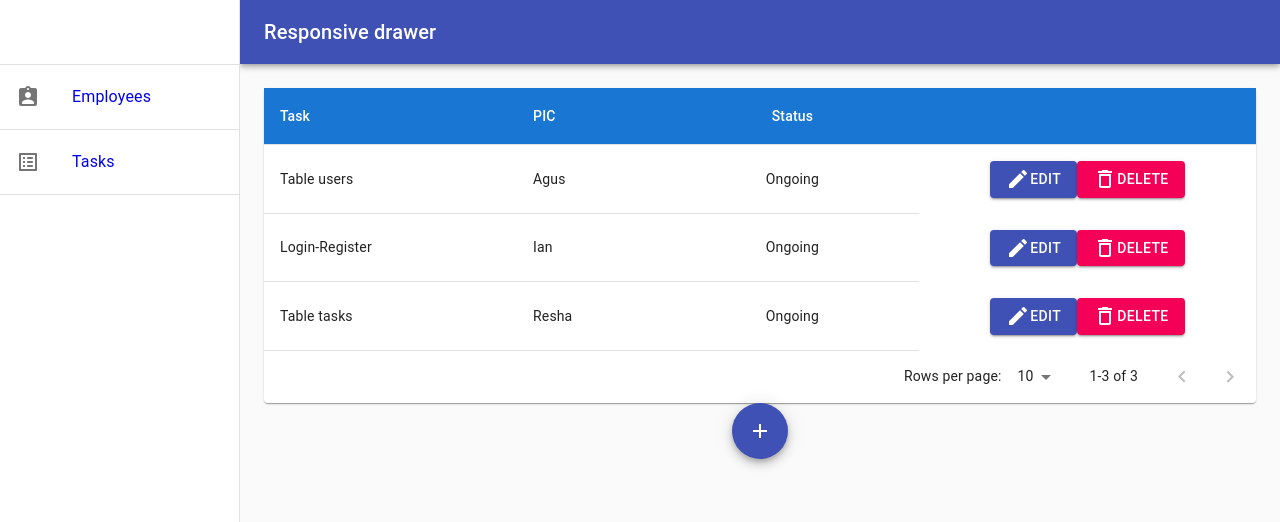
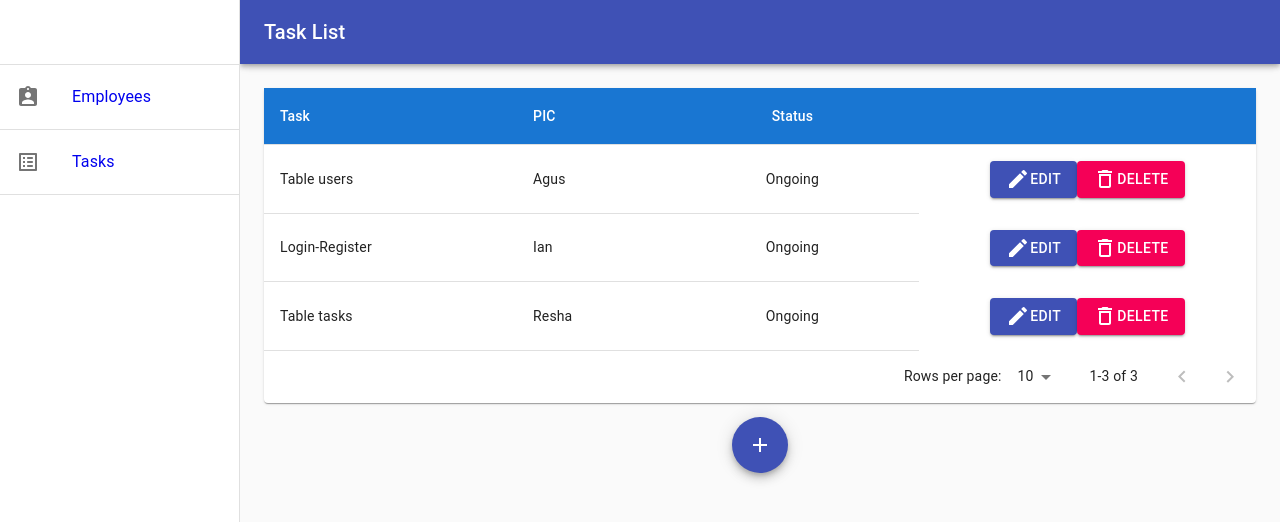
Before and after one commit to Task-Manage/front-end, a React (Create React App) app: page /admin/tasks in a window 1280 px wide. Shown: the top 522 px of the page. Built offline with nearby package versions, Linux system fonts and the light colour scheme.

Commit message:
edit title admin page

```diff
--- a/src/App.js
+++ b/src/App.js
@@ -25,10 +25,14 @@ function App() {
       <Router>
         <Switch>
           <Route exact path="/admin/tasks">
-            <AdminPage table={tableTaskAdmin} addButton={addButton} />
+            <AdminPage
+              table={tableTaskAdmin}
+              addButton={addButton}
+              pageTitle={"Task List"}
+            />
           </Route>
           <Route exact path="/admin/employees">
-            <AdminPage table={tableEmployeeAdmin} />
+            <AdminPage table={tableEmployeeAdmin} pageTitle={"Employee List"} />
           </Route>
           <Route exact path="/user/tasks">
             <UserPage table={tableTaskUser} />
--- a/src/Components/Sidebar/Sidebar.jsx
+++ b/src/Components/Sidebar/Sidebar.jsx
@@ -88,7 +88,7 @@ function Sidebar(props) {
             <Menu />
           </IconButton>
           <Typography variant="h6" noWrap>
-            Responsive drawer
+            {props.pageTitle}
           </Typography>
         </Toolbar>
       </AppBar>
@@ -126,9 +126,7 @@ function Sidebar(props) {
       <main className={classes.content}>
         <div className={classes.toolbar} />
         {props.table}
-        <div style={{ position: "relative", bottom: "30" }}>
-          {props.addButton}
-        </div>
+        <div style={{ margin: "1em" }}>{props.addButton}</div>
       </main>
     </div>
   );
--- a/src/Pages/AdminPage/AdminPage.jsx
+++ b/src/Pages/AdminPage/AdminPage.jsx
@@ -5,6 +5,7 @@ import TabTask from "../../Components/TabTask/TabTask";
 import TabEmployees from "../../Components/TabEmployees/TabEmployees";
 
 function AdminPage(props) {
+  const pageTitle = props.pageTitle;
   const addButton = props.addButton;
   const table = props.table;
   const tabTasks = <TabTask />;
@@ -16,6 +17,7 @@ function AdminPage(props) {
         tabTasks={tabTasks}
         table={table}
         addButton={addButton}
+        pageTitle={pageTitle}
       />
     </div>
   );
```
